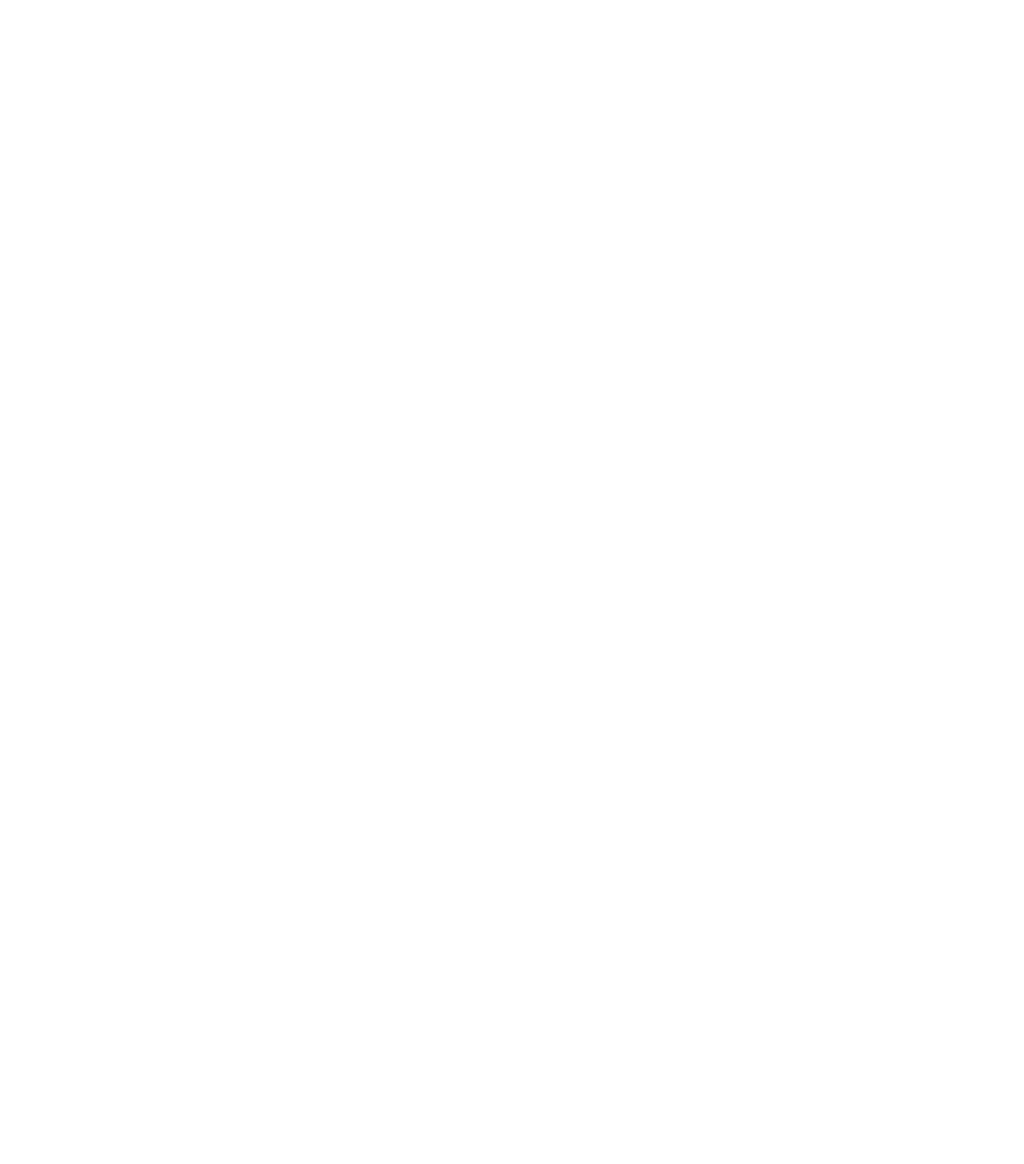
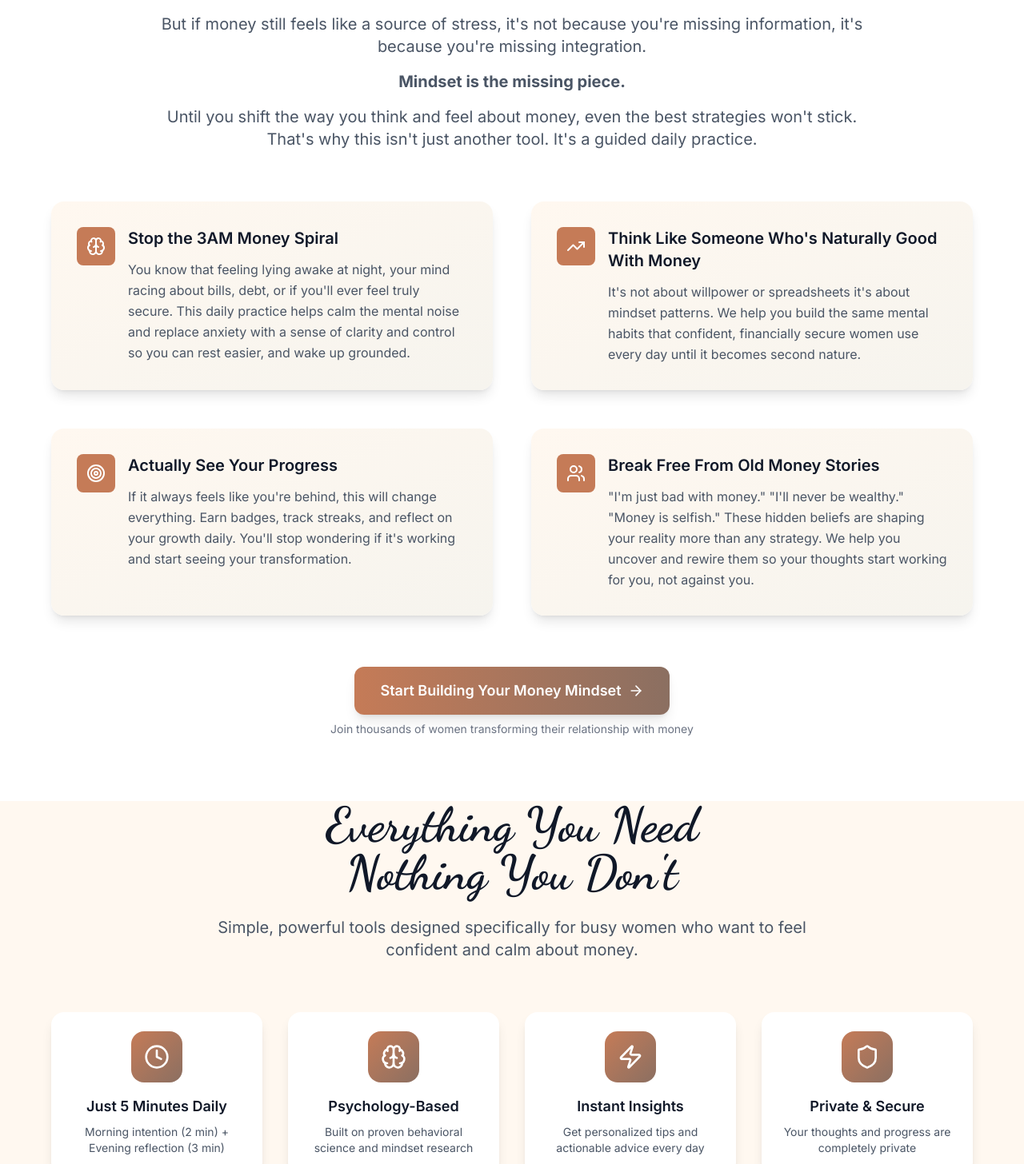
Before and after one commit to carolynjones73-create/mindful-landing, a React (Vite) app: page / in a window 1280 px wide. Shown: the part 3255-4711 px from the top of the page at 80% size. Before the commit the page ends 3083 px from the top, so only its background shows below. Built offline with nearby package versions, Linux system fonts and the light colour scheme; no server answers.

Commit message:
Reload the landing page

```diff
--- a/src/components/landing/LandingPage.tsx
+++ b/src/components/landing/LandingPage.tsx
@@ -184,7 +184,7 @@
       </section>
 
       {/* How It Works */}
-      <section className="py-20 bg-soft-ivory">
+      <section className="pb-20 bg-soft-ivory">
         <div className="max-w-7xl mx-auto px-4">
           <div className="text-center mb-16">
             <h2 className="text-5xl md:text-6xl font-bold text-gray-900 mb-4" style={{ fontFamily: 'Dancing Script, cursive' }}>
@@ -237,6 +237,120 @@
           </div>
         </div>
       </section>
+
+      {/* Benefits Section */}
+      <section className="py-20 bg-white">
+        <div className="max-w-7xl mx-auto px-4">
+          <div className="text-center mb-16">
+            <h2 className="text-5xl md:text-6xl font-bold text-gray-900 mb-6" style={{ fontFamily: 'Dancing Script, cursive' }}>
+              Why This Works When<br />Everything Else Hasn't
+            </h2>
+            <div className="text-xl text-gray-600 max-w-4xl mx-auto space-y-4">
+              <p>You've read the books. You've tried the budgets. You've downloaded the apps.</p>
+              <p>But if money still feels like a source of stress, it's not because you're missing information, it's because you're missing integration.</p>
+              <p className="font-bold">Mindset is the missing piece.</p>
+              <p>Until you shift the way you think and feel about money, even the best strategies won't stick. That's why this isn't just another tool. It's a guided daily practice.</p>
+            </div>
+          </div>
+
+          <div className="grid md:grid-cols-2 gap-12 max-w-6xl mx-auto">
+            {benefits.map((benefit, index) => {
+              const Icon = benefit.icon;
+              return (
+                <div key={index} className="bg-gradient-to-br from-soft-ivory to-pale-moon rounded-2xl p-8 shadow-lg hover:shadow-xl transition-shadow duration-300">
+                  <div className="flex items-start gap-4">
+                    <div className="w-12 h-12 bg-soft-clay rounded-lg flex items-center justify-center flex-shrink-0">
+                      <Icon className="w-6 h-6 text-white" />
+                    </div>
+                    <div>
+                      <h3 className="text-xl font-semibold text-gray-900 mb-3">{benefit.title}</h3>
+                      <p className="text-gray-600 leading-relaxed">{benefit.description}</p>
+                    </div>
+                  </div>
+                </div>
+              );
+            })}
+          </div>
+
+          {/* CTA Button 2 */}
+          <div className="text-center mt-16">
+            <button
+              onClick={onGetStarted}
+              className="bg-gradient-to-r from-soft-clay to-muted-taupe text-white px-8 py-4 rounded-xl font-semibold text-lg hover:from-muted-taupe hover:to-soft-clay transition-all duration-200 shadow-lg hover:shadow-xl flex items-center gap-2 mx-auto"
+            >
+              Start Building Your Money Mindset
+              <ArrowRight className="w-5 h-5" />
+            </button>
+            <p className="text-gray-500 text-sm mt-2">Join thousands of women transforming their relationship with money</p>
+          </div>
+        </div>
+      </section>
+
+      {/* Features */}
+      <section className="pb-20 bg-soft-ivory">
+        <div className="max-w-7xl mx-auto px-4">
+          <div className="text-center mb-16">
+            <h2 className="text-5xl md:text-6xl font-bold text-gray-900 mb-6" style={{ fontFamily: 'Dancing Script, cursive' }}>
+              Everything You Need<br />Nothing You Don't
+            </h2>
+            <p className="text-xl text-gray-600 max-w-3xl mx-auto">
+              Simple, powerful tools designed specifically for busy women who want to feel confident and calm about money.
+            </p>
+          </div>
+
+          <div className="grid md:grid-cols-2 lg:grid-cols-4 gap-8 max-w-6xl mx-auto">
+            {features.map((feature, index) => {
+              const Icon = feature.icon;
+              return (
+                <div key={index} className="bg-white rounded-2xl p-6 shadow-lg hover:shadow-xl transition-shadow duration-300 text-center">
+                  <div className="w-16 h-16 bg-gradient-to-br from-soft-clay to-muted-taupe rounded-2xl flex items-center justify-center mx-auto mb-4">
+                    <Icon className="w-8 h-8 text-white" />
+                  </div>
+                  <h3 className="text-lg font-semibold text-gray-900 mb-2">{feature.title}</h3>
+                  <p className="text-gray-600 text-sm">{feature.description}</p>
+                </div>
+              );
+            })}
+          </div>
+        </div>
+      </section>
+
+      {/* Final CTA */}
+      <section className="py-20 bg-gradient-to-br from-warm-blush via-soft-ivory to-golden-cream">
+        <div className="max-w-4xl mx-auto px-4 text-center">
+          <h2 className="text-5xl md:text-6xl font-bold text-gray-900 mb-6" style={{ fontFamily: 'Dancing Script, cursive' }}>
+            Ready to Feel Different<br />About Money?
+          </h2>
+          <p className="text-xl text-gray-600 mb-8 leading-relaxed">
+            Stop letting money stress steal your peace. Start your 5-minute daily practice and discover what it feels like to be truly confident with your financial choices.
+          </p>
+
+          <div className="space-y-6">
+            <button
+              onClick={onGetStarted}
+              className="bg-gradient-to-r from-soft-clay to-muted-taupe text-white px-12 py-5 rounded-xl font-semibold text-xl hover:from-muted-taupe hover:to-soft-clay transition-all duration-200 shadow-lg hover:shadow-xl flex items-center gap-3 mx-auto"
+            >
+              Begin Your Money Mindset Journey
+              <ArrowRight className="w-6 h-6" />
+            </button>
+
+            <div className="flex items-center justify-center gap-8 text-sm text-gray-500">
+              <div className="flex items-center gap-2">
+                <CheckCircle className="w-4 h-4 text-sage-green" />
+                <span>Free to start</span>
+              </div>
+              <div className="flex items-center gap-2">
+                <CheckCircle className="w-4 h-4 text-sage-green" />
+                <span>No credit card required</span>
+              </div>
+              <div className="flex items-center gap-2">
+                <CheckCircle className="w-4 h-4 text-sage-green" />
+                <span>5 minutes daily</span>
+              </div>
+            </div>
+          </div>
+        </div>
+      </section>
     </div>
   );
 }
```
